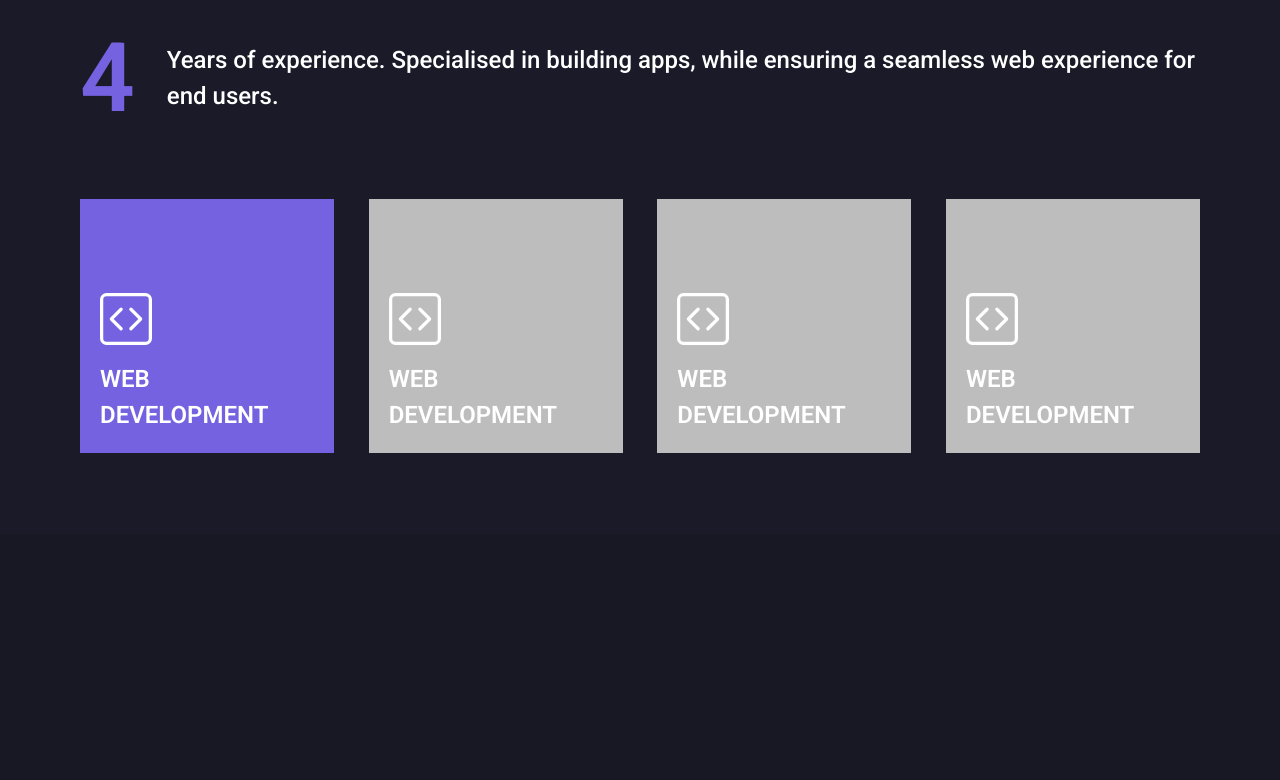
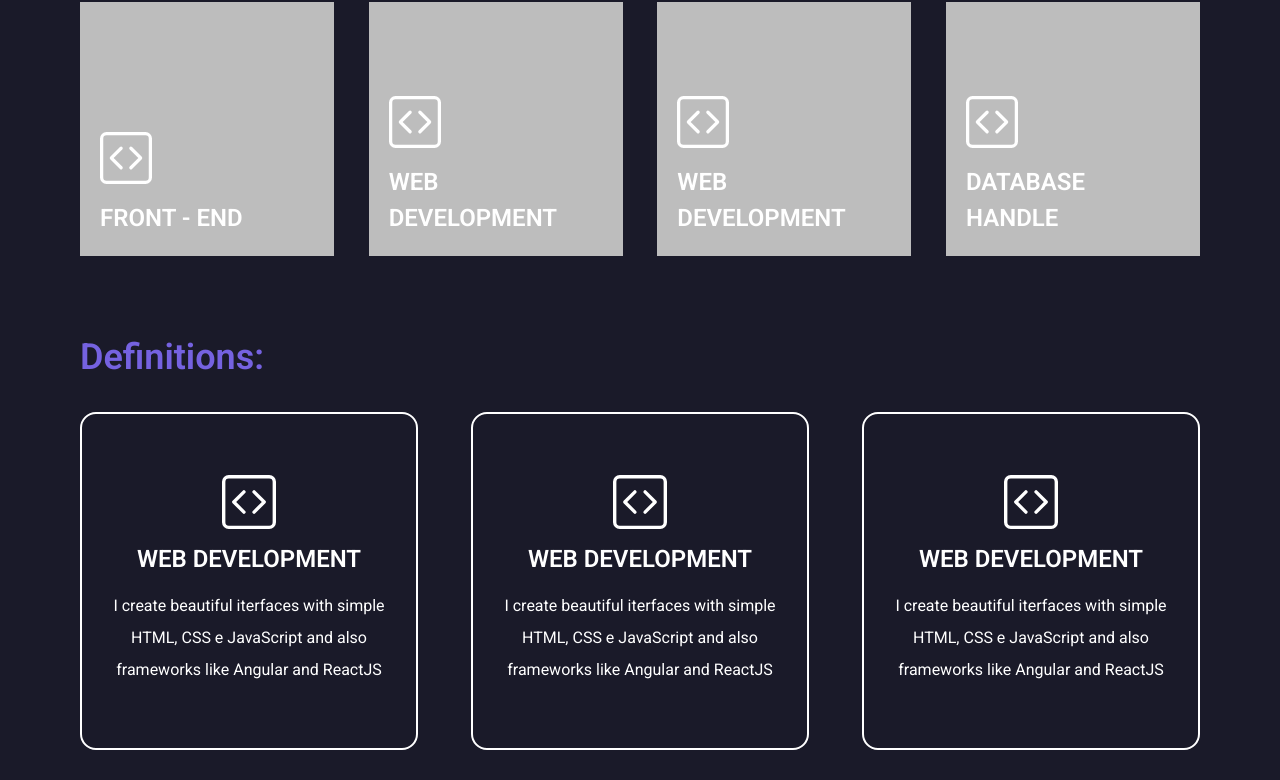
Before and after one commit to ErickBss/Portfolio, a Next.js app: page / in a window 1280 px wide. Shown: the part 1194-1974 px from the top of the page. Before the commit the page ends 1728 px from the top, so only its background shows below. Built offline with nearby package versions, Linux system fonts and the light colour scheme.

Commit message:
definitions_page

```diff
--- a/src/components/About/cards.tsx
+++ b/src/components/About/cards.tsx
@@ -3,18 +3,27 @@ import { IconType } from 'react-icons'
 
 interface AbilitiesCardsProps {
   ability: string
+  currentAbility: string
   icon: IconType
-  isActive?: boolean
+  handleCurrentAbility: (ability: string) => void
 }
 
 export function AbilitiesCards({
   ability,
+  currentAbility,
+  handleCurrentAbility,
+  icon,
+}: AbilitiesCardsProps) {
+  let isActive = false
 
-  icon,
-  isActive = false,
-}: AbilitiesCardsProps) {
+  if (currentAbility === ability) {
+    isActive = true
+  }
+
   return (
     <Box
+      as="button"
+      onClick={() => handleCurrentAbility(ability)}
       display="flex"
       w={{ base: '8rem', md: '10rem', lg: '13rem', xl: '15.875rem' }}
       h={{ base: '8rem', md: '10rem', lg: '13rem', xl: '15.875rem' }}
@@ -24,6 +33,8 @@ export function AbilitiesCards({
       gap="1rem"
       justifyContent="flex-end"
       textAlign="left"
+      transition="0.2s"
+      _hover={{ bg: 'purple.400' }}
     >
       <Icon
         as={icon}
--- a/src/components/About/index.tsx
+++ b/src/components/About/index.tsx
@@ -2,8 +2,17 @@ import { Flex, Text, Heading, Stack } from '@chakra-ui/react'
 import { AbilitiesCards } from './cards'
 
 import { BsCodeSquare } from 'react-icons/bs'
+import { Definitions } from '../Definitions'
+import { useState } from 'react'
 
 export function About() {
+  const [currentAbility, setCurrentAbility] = useState('')
+
+  function handleCurrentAbility(abilityName: string) {
+    setCurrentAbility(abilityName)
+  }
+
+  console.log(currentAbility)
   return (
     <Flex mt="8rem" width="100vw" minH="100vh" bg="purple.900">
       <Flex
@@ -44,19 +53,41 @@ export function About() {
           alignItems="flex-start"
           justifyContent="space-between"
           flexWrap="wrap"
+          mb="5rem"
         >
           <AbilitiesCards
-            ability="Web Development"
+            key="Front - end"
+            ability="Front - end"
+            currentAbility={currentAbility}
             icon={BsCodeSquare}
-            isActive
+            handleCurrentAbility={handleCurrentAbility}
           />
 
-          <AbilitiesCards ability="Web Development" icon={BsCodeSquare} />
+          <AbilitiesCards
+            key="Back - End Service"
+            ability="Web Development"
+            currentAbility={currentAbility}
+            handleCurrentAbility={handleCurrentAbility}
+            icon={BsCodeSquare}
+          />
 
-          <AbilitiesCards ability="Web Development" icon={BsCodeSquare} />
+          <AbilitiesCards
+            key="Web Development"
+            ability="Web Development"
+            currentAbility={currentAbility}
+            handleCurrentAbility={handleCurrentAbility}
+            icon={BsCodeSquare}
+          />
 
-          <AbilitiesCards ability="Web Development" icon={BsCodeSquare} />
+          <AbilitiesCards
+            key="Database Handle"
+            ability="Database Handle"
+            currentAbility={currentAbility}
+            handleCurrentAbility={handleCurrentAbility}
+            icon={BsCodeSquare}
+          />
         </Flex>
+        <Definitions />
       </Flex>
     </Flex>
   )
--- /dev/null
+++ b/src/components/Definitions/DefinitionBox.tsx
@@ -0,0 +1,32 @@
+import { Box, Icon, Heading, Text, Flex, VStack } from '@chakra-ui/react'
+
+import { BsCodeSquare } from 'react-icons/bs'
+
+export function DefinitionBox() {
+  return (
+    <Box
+      display="flex"
+      p="0 0.5rem"
+      w="21.125rem"
+      h="21.125rem"
+      border="2px solid white"
+      flexDirection="column"
+      justifyContent="center"
+      gap="1rem"
+      alignItems="center"
+      textAlign="center"
+      borderRadius="1rem"
+    >
+      <VStack spacing="1rem">
+        <Icon as={BsCodeSquare} fontSize="3.375rem" />
+        <Heading fontSize="1.5rem" textTransform="uppercase" fontWeight="600">
+          Web Development
+        </Heading>
+      </VStack>
+      <Text fontSize="1rem" lineHeight="2rem">
+        I create beautiful iterfaces with simple HTML, CSS e JavaScript and also
+        frameworks like Angular and ReactJS
+      </Text>
+    </Box>
+  )
+}
--- /dev/null
+++ b/src/components/Definitions/index.tsx
@@ -0,0 +1,22 @@
+import { Flex, Heading, Stack } from '@chakra-ui/react'
+
+import { DefinitionBox } from './DefinitionBox'
+
+export function Definitions() {
+  return (
+    <Stack direction="column" spacing="2rem" w="70rem">
+      <Heading color="purple.400" fontWeight="600">
+        Definitions:
+      </Heading>
+
+      <Flex justify="space-between" gap="2rem" flexWrap="wrap">
+        <DefinitionBox />
+        <DefinitionBox />
+        <DefinitionBox />
+        <DefinitionBox />
+        <DefinitionBox />
+        <DefinitionBox />
+      </Flex>
+    </Stack>
+  )
+}
```
